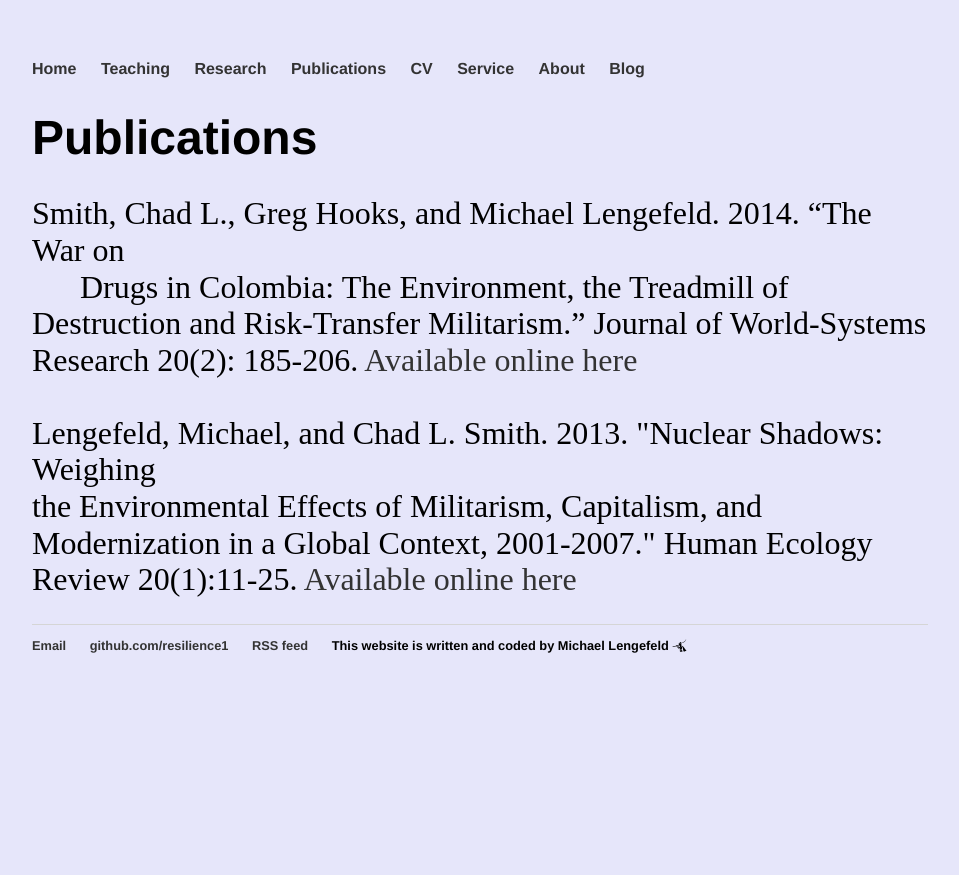
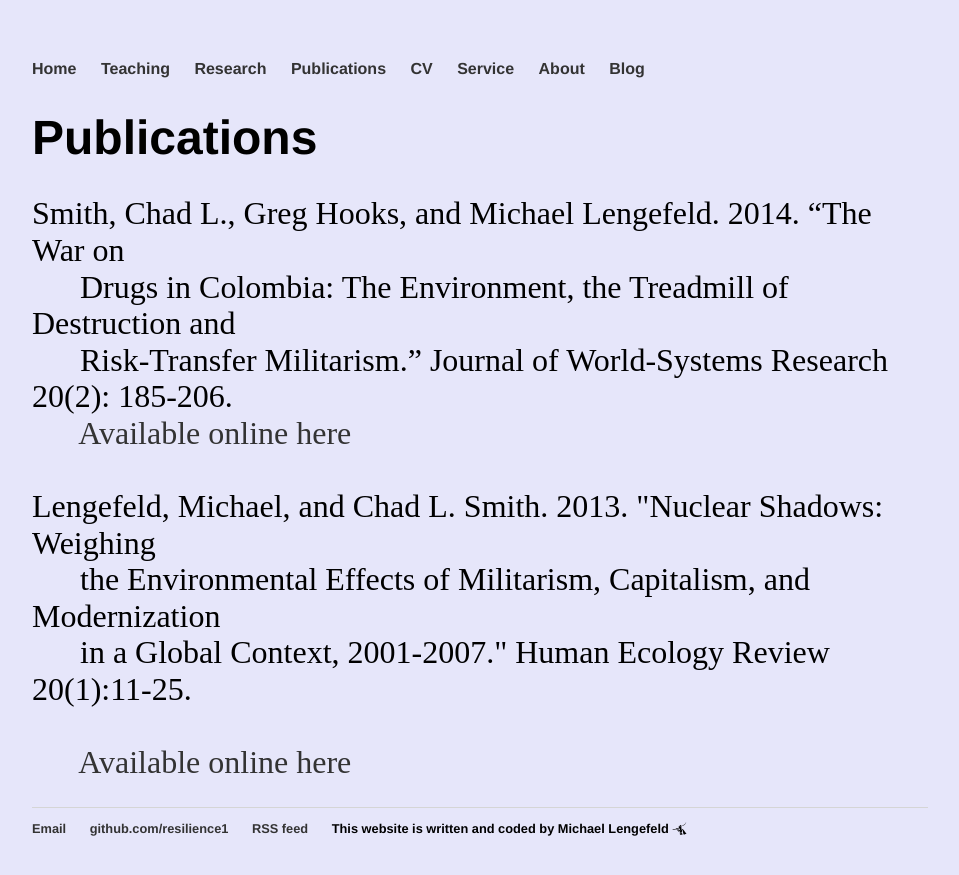
Before and after one commit to resilience1/resilience1.github.io, a Jekyll site: the page built from publications/index.html, in a window 1280 px wide. Shown: the top 875 px of the page, without its empty margins (160-1119 px from the left). Built offline with Jekyll 4.4.1, drawn with Linux system fonts in a browser that asks for light colours; nearby versions of some CDN libraries.

Commit message:
Update index.html

```diff
--- a/publications/index.html
+++ b/publications/index.html
@@ -8,13 +8,20 @@ Title: Publications
 
 	<font size="6">	<p>Smith, Chad L., Greg Hooks, and Michael Lengefeld. 2014. “The War on <br>
 		&nbsp;&nbsp;&nbsp;&nbsp;&nbsp;
-		     Drugs in Colombia: The Environment, the Treadmill of Destruction and Risk-Transfer Militarism.” Journal of World-Systems Research 20(2): 185-206. <a href="http://jwsr.pitt.edu/ojs/index.php/jwsr/article/view/554">Available online here</a><br><br>
+		     Drugs in Colombia: The Environment, the Treadmill of Destruction and <br>
+		&nbsp;&nbsp;&nbsp;&nbsp;&nbsp;
+		     Risk-Transfer Militarism.” Journal of World-Systems Research 20(2): 185-206.<br>
+		&nbsp;&nbsp;&nbsp;&nbsp;&nbsp;
+		<a href="http://jwsr.pitt.edu/ojs/index.php/jwsr/article/view/554">Available online here</a><br><br>
 
 
 
 		Lengefeld, Michael, and Chad L. Smith. 2013. "Nuclear Shadows: Weighing <br>
-		     the Environmental Effects of Militarism, Capitalism, and Modernization in a Global Context, 2001-2007." Human Ecology Review 20(1):11-25. <a href="https://www.jstor.org/stable/24707568">
+		     &nbsp;&nbsp;&nbsp;&nbsp;&nbsp;
+		     the Environmental Effects of Militarism, Capitalism, and Modernization<br>
+		&nbsp;&nbsp;&nbsp;&nbsp;&nbsp;
+		     in a Global Context, 2001-2007." Human Ecology Review 20(1):11-25. <br>
+		<br>
+		&nbsp;&nbsp;&nbsp;&nbsp;&nbsp;<a href="https://www.jstor.org/stable/24707568">
 		Available online here</a><br>
-
-
 	</font>
```
